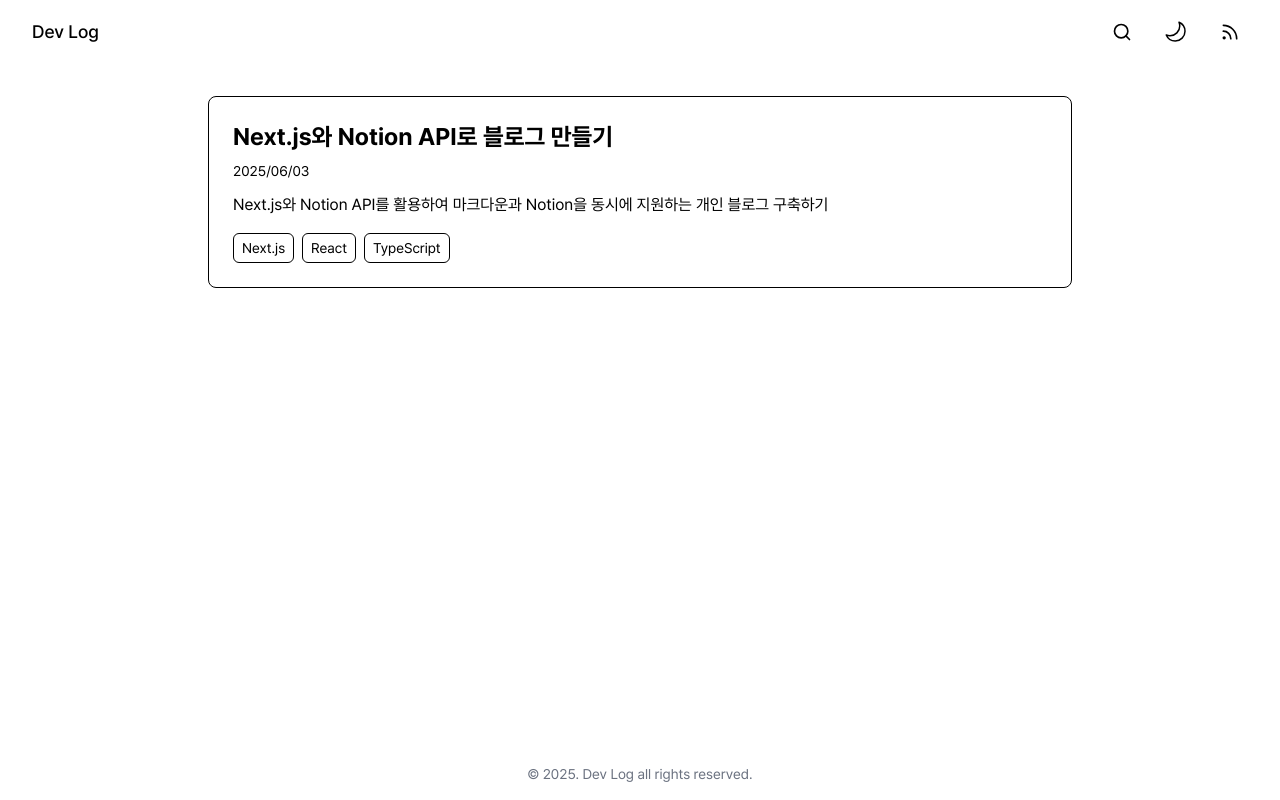
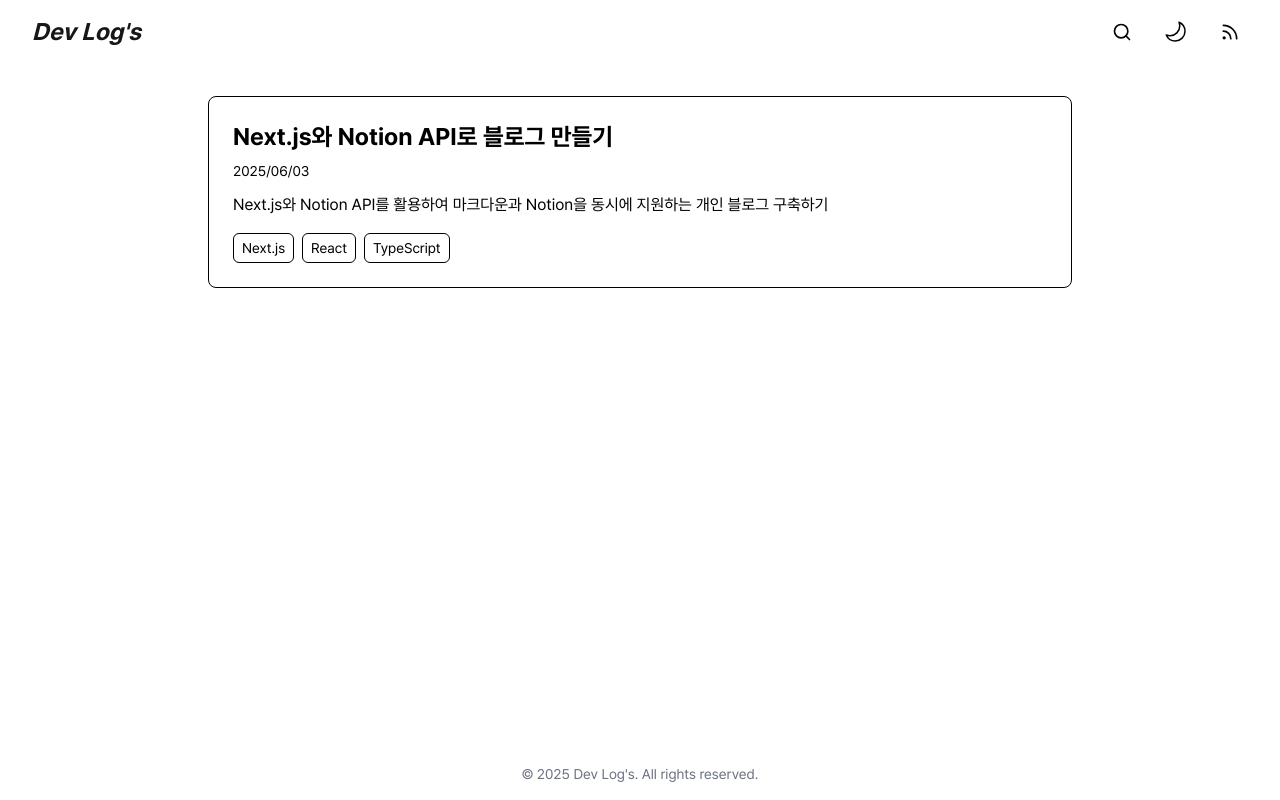
Before and after one commit to devsoob/dev-soob-log, a Next.js app: page / in a window 1280 px wide. Built offline with nearby package versions, Linux system fonts and the light colour scheme; no server answers.

Commit message:
Design: Header, Footer

```diff
--- a/components/Footer.tsx
+++ b/components/Footer.tsx
@@ -5,7 +5,7 @@ export default function Footer() {
     <footer className="w-full py-4">
       <div className="px-5 text-center">
         <p className="text-sm text-gray-500 dark:text-gray-400">
-          © {year}. Dev Log all rights reserved.
+          © {year} Dev Log&apos;s. All rights reserved.
         </p>
       </div>
     </footer>
--- a/components/Header.tsx
+++ b/components/Header.tsx
@@ -92,8 +92,8 @@ export default function Header({ onSearchResults, onSearching }: HeaderProps) {
   return (
     <header className="fixed top-0 left-0 right-0 bg-white/80 dark:bg-black/80 backdrop-blur-sm z-[100]">
       <div className="w-full h-16 flex justify-between items-center px-8">
-        <Link href="/" className="text-lg font-medium text-black dark:text-white" onClick={handleLogoClick}>
-          Dev Log
+        <Link href="/" className="text-2xl font-bold italic hover:scale-105 transition-transform duration-200" onClick={handleLogoClick}>
+          Dev Log&apos;s
         </Link>
         <div className="flex items-center gap-4">
           {isHomePage && (
```
